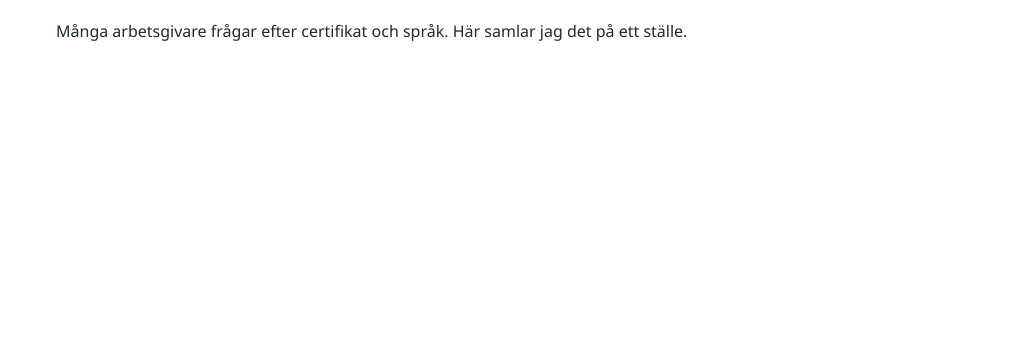
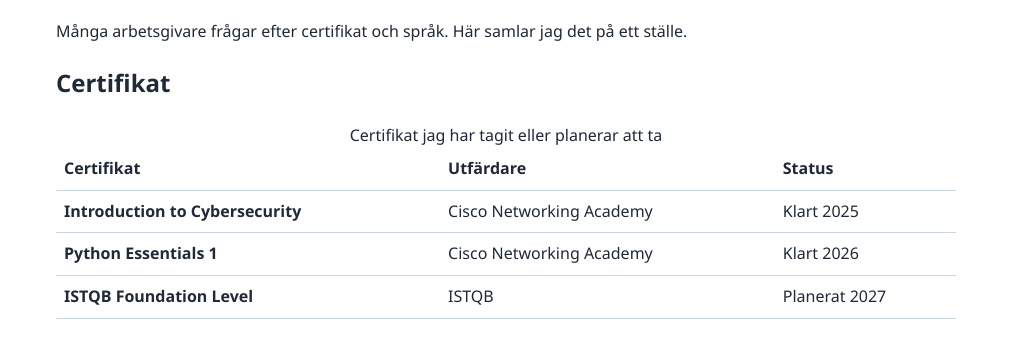
Before and after one commit to Asrom11-debag/portfolio, a plain HTML site: page certifikat.html in a window 1280 px wide. Shown: the part 245-588 px from the top of the page, without its empty margins (134-1145 px from the left). Drawn offline with Linux system fonts and the light colour scheme.

Commit message:
Har skrivit tabell med certifikat, utfärdare och status

```diff
--- a/certifikat.html
+++ b/certifikat.html
@@ -77,6 +77,51 @@
         Många arbetsgivare frågar efter certifikat och språk. Här samlar jag det
         på ett ställe.
       </p>
+
+      <!-- Sektion med en tabell över certifikat -->
+      <section class="certificates" aria-labelledby="certificates-heading">
+        <h2 class="certificates__title" id="certificates-heading">
+          Certifikat
+        </h2>
+        <table class="certificates__table">
+          <caption class="certificates__caption">
+            Certifikat jag har tagit eller planerar att ta
+          </caption>
+          <!-- Tabellens rubrikrad, scope="col" visar att rubriken gäller kolumnen -->
+          <thead>
+            <tr class="certificates__row">
+              <th class="certificates__heading" scope="col">Certifikat</th>
+              <th class="certificates__heading" scope="col">Utfärdare</th>
+              <th class="certificates__heading" scope="col">Status</th>
+            </tr>
+          </thead>
+          <!-- En rad per certifikat, scope="row" visar att rubriken gäller raden -->
+          <tbody>
+            <tr class="certificates__row">
+              <th class="certificates__heading" scope="row">
+                Introduction to Cybersecurity
+              </th>
+              <td class="certificates__cell">Cisco Networking Academy</td>
+              <td class="certificates__cell">Klart 2025</td>
+            </tr>
+            <tr class="certificates__row">
+              <th class="certificates__heading" scope="row">
+                Python Essentials 1
+              </th>
+              <td class="certificates__cell">Cisco Networking Academy</td>
+              <td class="certificates__cell">Klart 2026</td>
+            </tr>
+            <!-- Planerat certifikat, egen klass så det kan stylas annorlunda -->
+            <tr class="certificates__row certificates__row--planned">
+              <th class="certificates__heading" scope="row">
+                ISTQB Foundation Level
+              </th>
+              <td class="certificates__cell">ISTQB</td>
+              <td class="certificates__cell">Planerat 2027</td>
+            </tr>
+          </tbody>
+        </table>
+      </section>
     </main>
   </body>
 </html>
```
